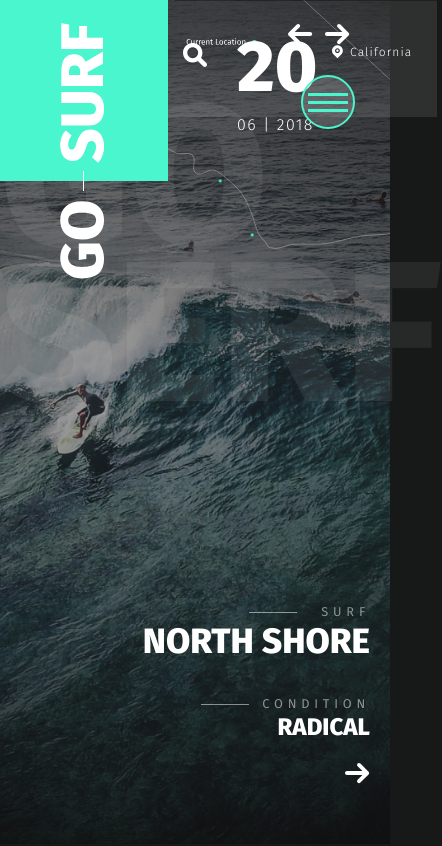
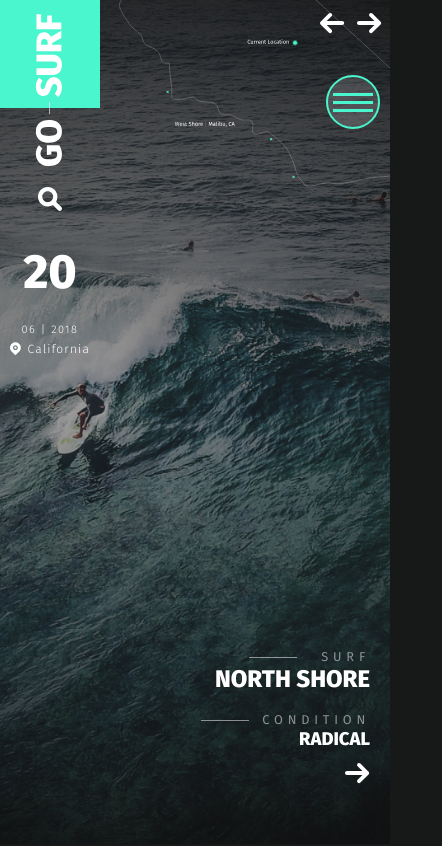
Before and after one commit to ellavrubel/serf_travel, a website: page app/index.html in a window 390 px wide. Shown: the whole page, 442 px wide, since content can reach past the window. Drawn offline with nearby package versions, Linux system fonts and the light colour scheme.

Commit message:
header @media all finished

```diff
--- a/app/scss/_media.scss
+++ b/app/scss/_media.scss
@@ -166,70 +166,90 @@
   }
     .slider-dotshead {
       display: none;
-      //right: -6px;
-      //bottom: 5px;
     }
-
-  //  .dots-box {
-  //    width: 7.5rem;
-  //    border-top: solid .2rem #fff;
-  //
-  //    .dots-box_number {
-  //      font-size: 1rem;
-  //    }
-  //
-  //    .dots-box_name {
-  //      line-height: 1rem;
-  //    }
-  //  }
-  //.slider-dotshead {
-  //     right: -30px;
-  //}
 }
 
 @media (max-width: 767px){
 
+}
 
+@media (max-width: 459px) and (min-width: 320px) {
+  .header__aside {
+    display: block;
+    text-align: center;
+    background: none;
+  }
+  .header__search {
+    img {
+      padding: 0 15px 0;
+    }
+  }
+  .header__date {
+    padding: 25px 15px 0;
+    font-size: 3rem;
+  }
+  .header__date {
+    span {
+      font-size: 11px;
+      margin-bottom: 0;
+    }
+  }
+  .header__location {
+    margin: 0;
+  }
 
+  .header__title{
+    display: none;
+  }
 
+  .logo {
+    margin-bottom: 1rem;
 
+    img {
+      width: 100px;
+    }
+  }
+  .menu {
+    left: 0;
+    height: 100vh;
+    display: flex;
+    justify-content: center;
+    align-items: center;
 
+    a {
+      padding: 0 20px 20px;
+    }
 
+    &-btn {
+      top: 75px;
+      right: 10px;
+    }
+  }
+  .slider-item_info-title {
+    font-size: 1.5rem;
+    margin-bottom: 1rem;
+  }
+  .slider-item_info-text {
+    line-height: 1rem;
+    font-size: 1.15rem;
+    margin-bottom: 1rem;
+  }
 
-
-
-
-
-
-
-
-
-
-
-
-
-
-
-
-
-
-
-
-
-
-
-
-
-
-
-
-
-
-
-
-
-
-
+  .header__map svg {
+    width: 350px;
+    height: 200px;
+  }
+  .header__slider{
+    .slider-arrows{
+      top: .8rem;
+      &-left{
+        right: 2.8rem;
+      }
+      &-right{
+        right: .5rem;
+      }
+    }
+  }
 
 
 
```
Also changed, not shown: app/css/style.min.css, app/scss/style.css, 1 other file.
